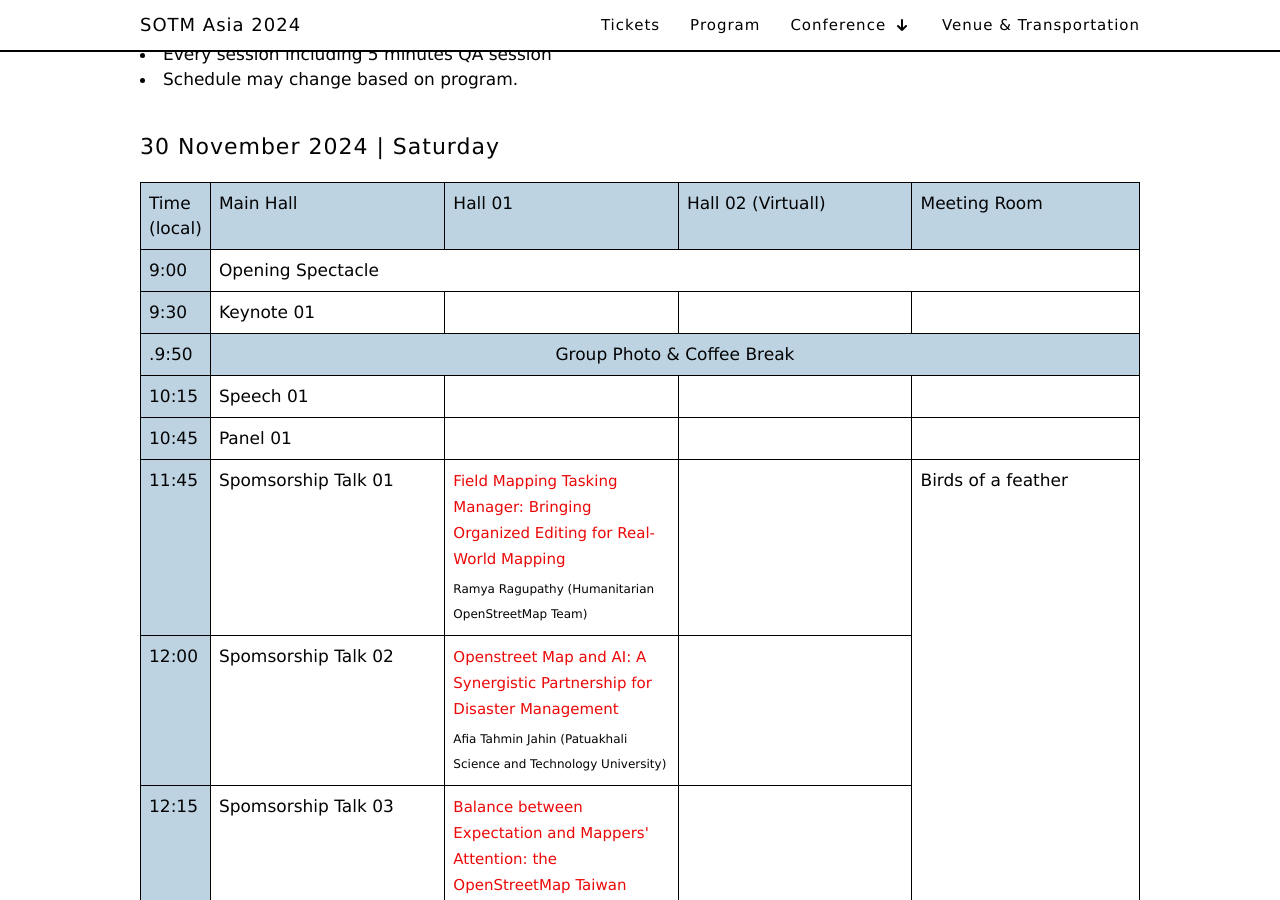
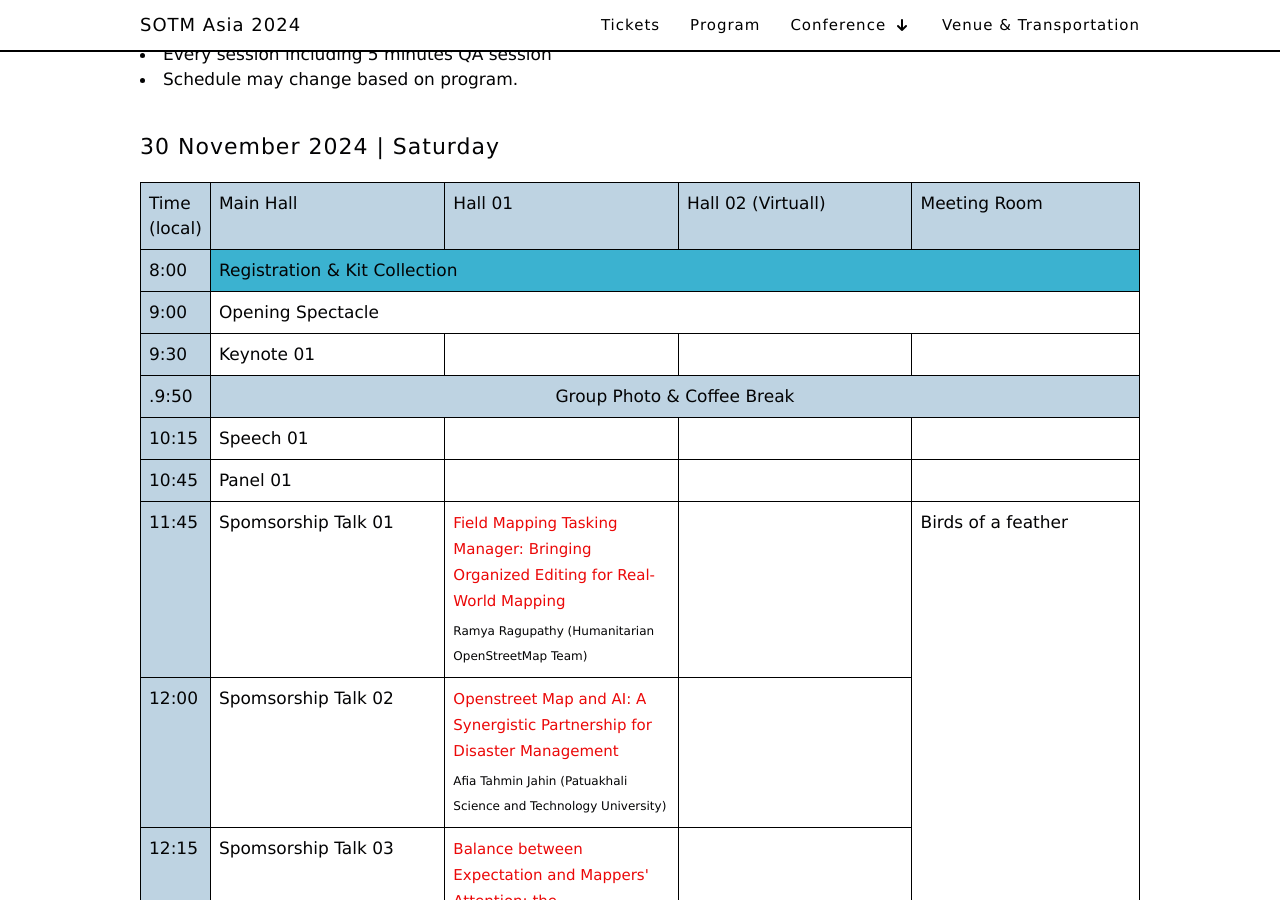
Before and after one commit to sotm-asia/sotm-asia-2024-website, a Jekyll site: the page built from program/index.html, in a window 1280 px wide and 900 px high, scrolled down 634 px. Built offline with Jekyll 4.4.1, drawn with Linux system fonts in a browser that asks for light colours.

Commit message:
registration time update

```diff
--- a/program/index.html
+++ b/program/index.html
@@ -64,6 +64,13 @@ themes:
                                     </tr>
             </thead>
             <tbody>
+              <tr>
+                <td class="fill-blue-light">8:00</td>
+                                          <td rowspan="1" class="fill-cyan" colspan="4">Registration & Kit Collection</td>
+
+
+
+                                                    </tr>
             <tr>
                     <td class="fill-blue-light">9:00</td>
                                               <td rowspan="1" colspan="4">Opening Spectacle</td>
```
